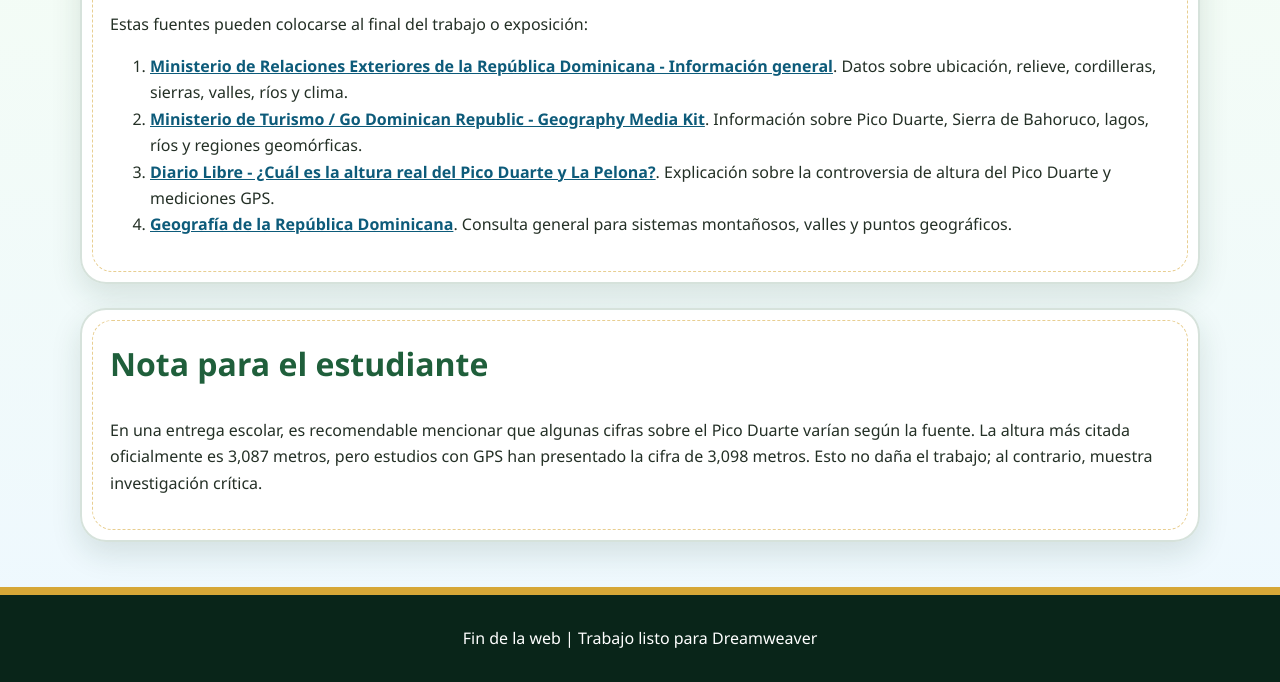
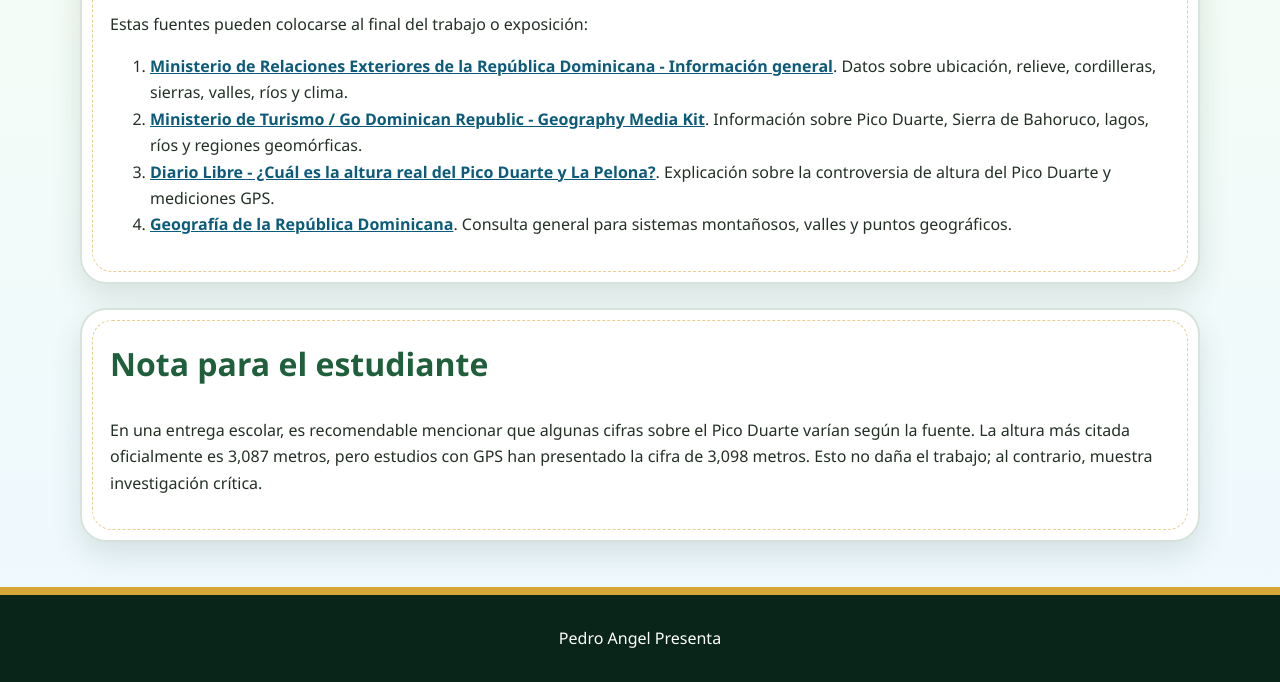
Before and after one commit to MiguelTayler/monta-as_rd, a plain HTML site: page fuentes.html in a window 1280 px wide. Shown: the part 470-1152 px from the top of the page. Drawn offline with Linux system fonts and the light colour scheme.

Commit message:
Add files via upload

```diff
--- a/fuentes.html
+++ b/fuentes.html
@@ -1,4 +1,4 @@
 <!DOCTYPE html><html lang="es"><head><meta charset="UTF-8"><meta name="viewport" content="width=device-width, initial-scale=1.0"><title>Fuentes Consultadas</title><link rel="stylesheet" href="styles.css"></head><body><section class="page-title"><h1>Fuentes consultadas</h1><p>Referencias usadas para construir la información de la página web.</p></section><nav><a href="index.html">Inicio</a><a href="historia.html">Historia</a><a href="montanas.html">Montañas</a><a href="llanuras.html">Llanuras</a><a href="importancia.html">Importancia</a><a href="fuentes.html">Fuentes</a></nav><main>
 <section class="card source-list"><h2>Bibliografía y enlaces</h2><p>Estas fuentes pueden colocarse al final del trabajo o exposición:</p><ol><li><a href="https://mirex.gob.do/informacion-general/" target="_blank">Ministerio de Relaciones Exteriores de la República Dominicana - Información general</a>. Datos sobre ubicación, relieve, cordilleras, sierras, valles, ríos y clima.</li><li><a href="https://assets.simpleviewinc.com/simpleview/image/upload/v1/clients/dominicanrepublic/newsroom_media_kit_2018_geography_e1632731-ed12-4391-9256-09ce1758d841.pdf" target="_blank">Ministerio de Turismo / Go Dominican Republic - Geography Media Kit</a>. Información sobre Pico Duarte, Sierra de Bahoruco, lagos, ríos y regiones geomórficas.</li><li><a href="https://www.diariolibre.com/actualidad/medioambiente/cual-es-la-altura-real-del-pico-duarte-y-la-pelona-MJ19675119" target="_blank">Diario Libre - ¿Cuál es la altura real del Pico Duarte y La Pelona?</a>. Explicación sobre la controversia de altura del Pico Duarte y mediciones GPS.</li><li><a href="https://es.wikipedia.org/wiki/Geograf%C3%ADa_de_la_Rep%C3%BAblica_Dominicana" target="_blank">Geografía de la República Dominicana</a>. Consulta general para sistemas montañosos, valles y puntos geográficos.</li></ol></section>
 <section class="card"><h2>Nota para el estudiante</h2><p>En una entrega escolar, es recomendable mencionar que algunas cifras sobre el Pico Duarte varían según la fuente. La altura más citada oficialmente es 3,087 metros, pero estudios con GPS han presentado la cifra de 3,098 metros. Esto no daña el trabajo; al contrario, muestra investigación crítica.</p></section>
-</main><footer class="footer">Fin de la web | Trabajo listo para Dreamweaver</footer></body></html>
+</main><footer class="footer">Pedro Angel Presenta</footer></body></html>
```
